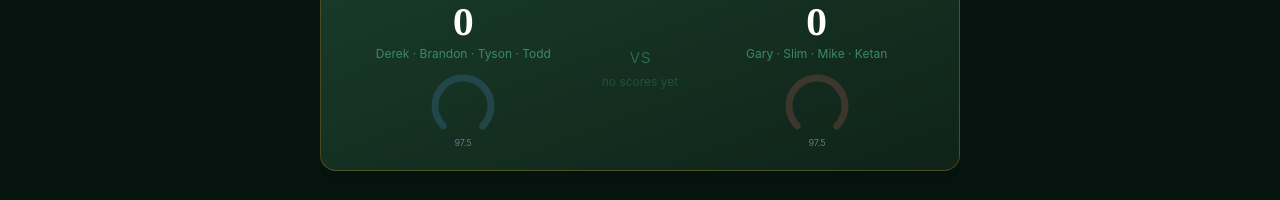
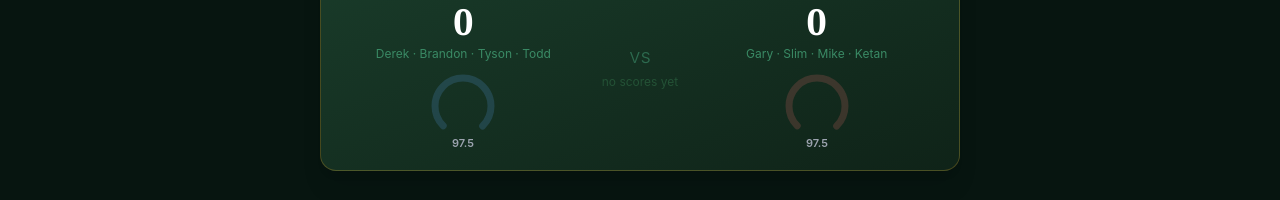
Before and after one commit to bhensen31-hub/secit-scoring, a React (Vite) app: page / in a window 1280 px wide. Shown: the part 158-358 px from the top of the page. Built offline with nearby package versions, Linux system fonts and the light colour scheme; no server answers; the database is empty.

Commit message:
Make 97.5 dial label larger and more visible

```diff
--- a/src/components/Leaderboard.jsx
+++ b/src/components/Leaderboard.jsx
@@ -44,7 +44,7 @@ function PointsDial({ points, color }) {
         />
       )}
       {/* Threshold label */}
-      <text x={cx} y="76" textAnchor="middle" fontSize="9" fill="#6b7280">97.5</text>
+      <text x={cx} y="77" textAnchor="middle" fontSize="11" fontWeight="600" fill="#9ca3af">97.5</text>
     </svg>
   );
 }
```
